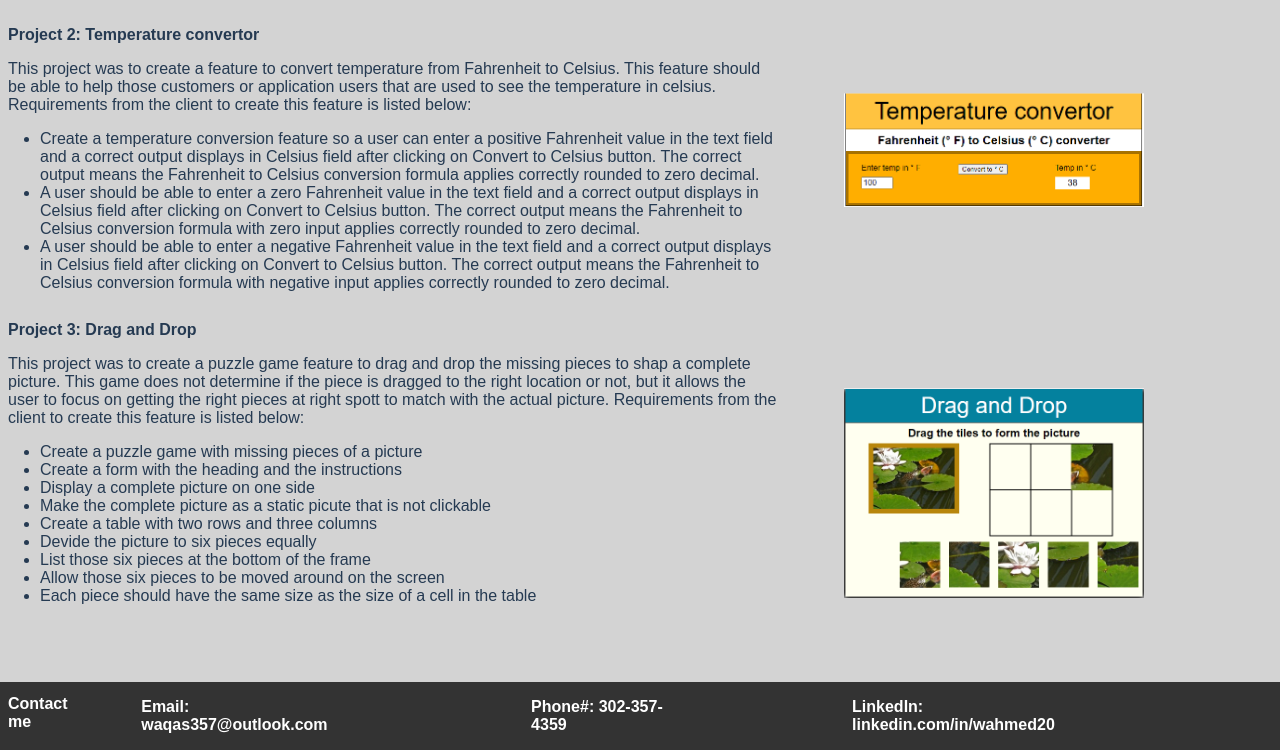
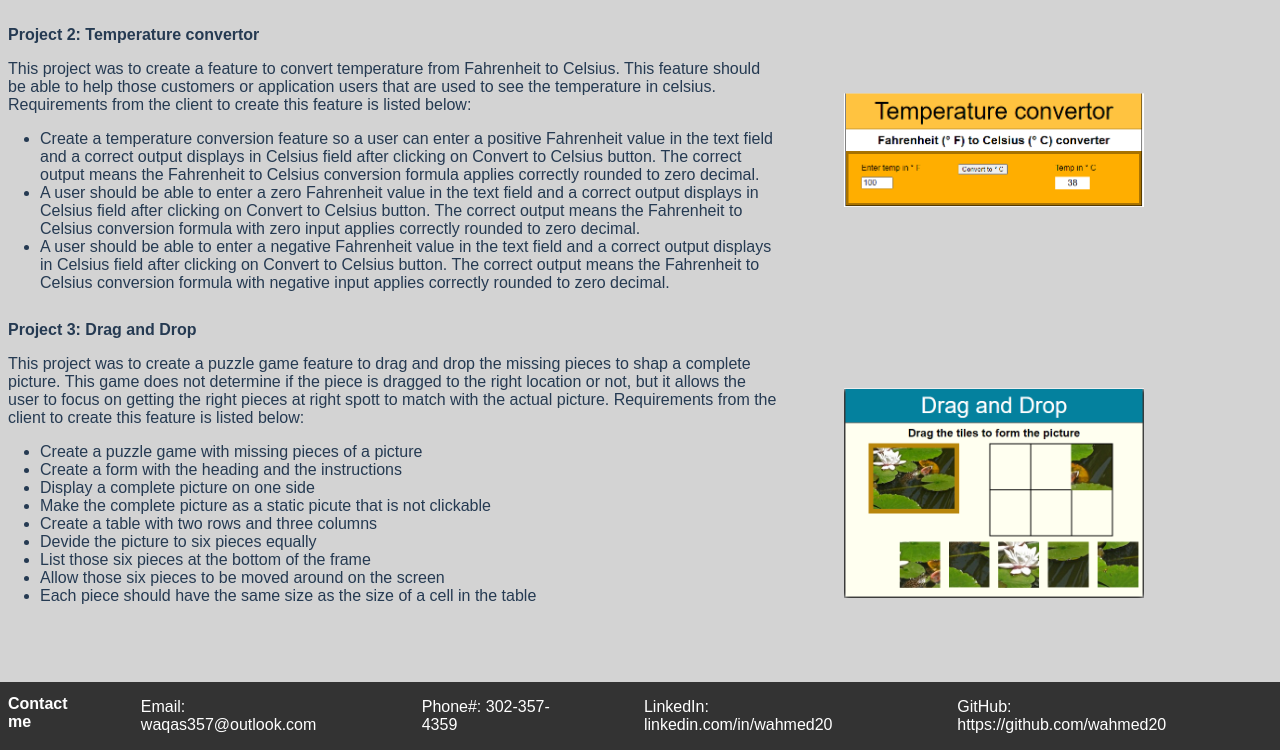
Before and after one commit to wahmed20/waqas-ePortfolio, a plain HTML site: page index.html in a window 1280 px wide. Shown: the part 2629-3379 px from the top of the page. Drawn offline with Linux system fonts and the light colour scheme.

Commit message:
Footer fixes

```diff
--- a/index.html
+++ b/index.html
@@ -240,6 +240,7 @@
         <li>Email: waqas357@outlook.com</li>
         <li>Phone#: 302-357-4359</li>
         <li>LinkedIn: linkedin.com/in/wahmed20</li>
+        <li>GitHub: https://github.com/wahmed20</li>
     </ul>
 </footer>
 
--- a/style.css
+++ b/style.css
@@ -33,6 +33,8 @@ footer {
     background: #333;
     color: #fff;
     display: flex;
+    justify-content: space-between;
+
 }
 
 footer ul {
@@ -42,9 +44,9 @@ footer ul {
 
 footer li {
     display: inline;
-    margin-inline-end: 10rem;
+    margin-inline-end: 4rem;
     font-family: "sora", sans-serif;
-    font-weight: 700;
+    align-items: center;
 }
 
 nav {
```
